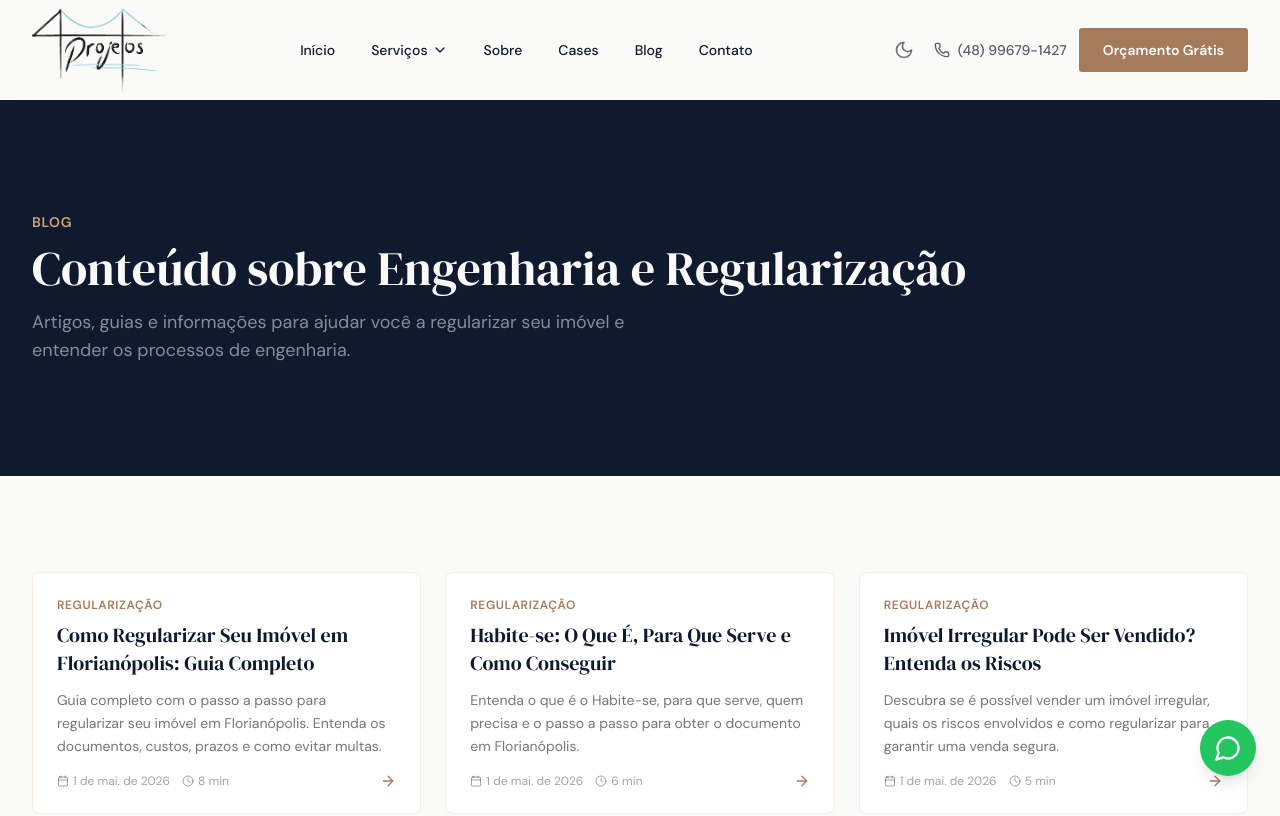
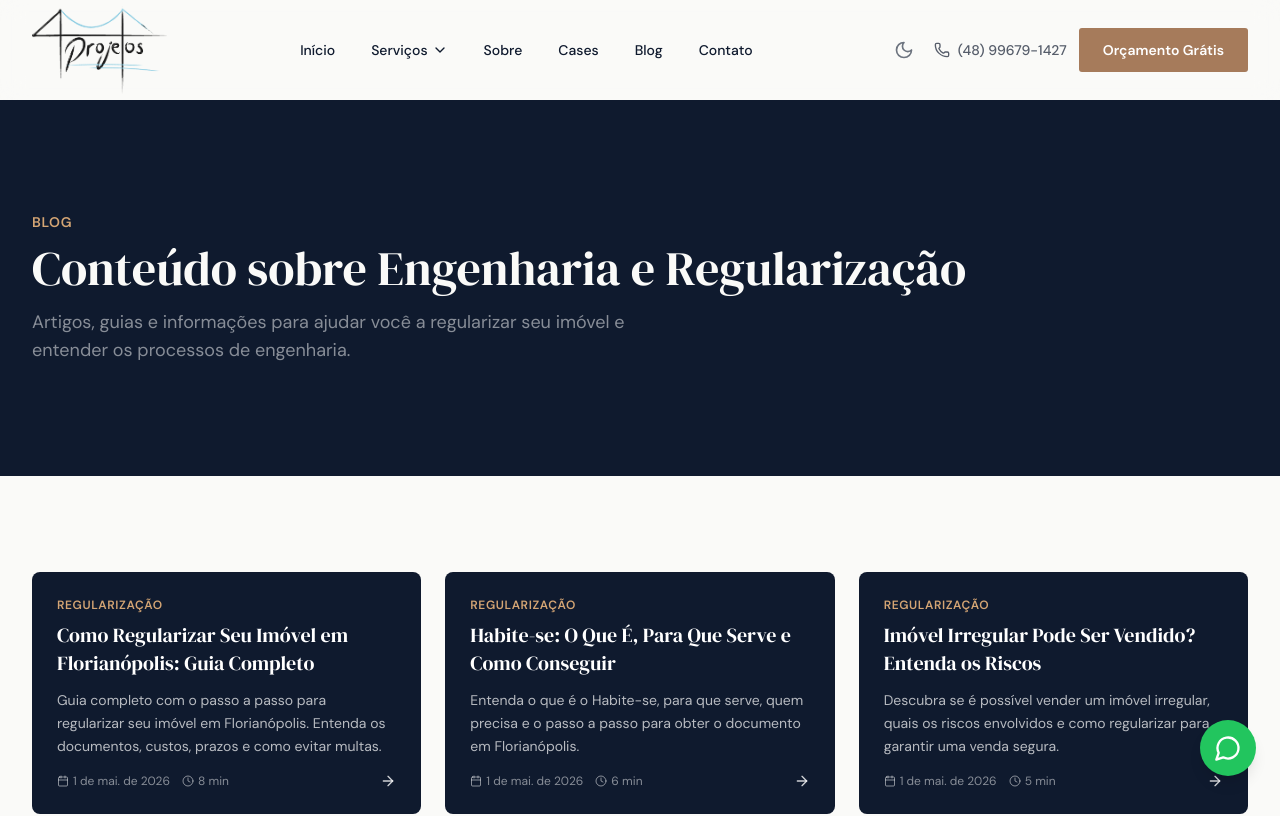
Before and after one commit to JonesGit4/4projetos-site, a Next.js app: page /blog in a window 1280 px wide. Shown: the top 816 px of the page. Built offline with nearby package versions, Linux system fonts and the light colour scheme.

Commit message:
fix: blog cards seguindo design system (navy/brand) + cores consistentes - Build:1777646245

```diff
--- a/src/app/blog/[slug]/page.tsx
+++ b/src/app/blog/[slug]/page.tsx
@@ -46,7 +46,7 @@ function renderContent(content: string) {
   function flushList() {
     if (listItems.length > 0) {
       elements.push(
-        <ul key={`ul-${elements.length}`} className="my-4 list-disc space-y-2 pl-6 text-charcoal/70 dark:text-gray-400">
+        <ul key={`ul-${elements.length}`} className="my-4 list-disc space-y-2 pl-6 text-charcoal/70 dark:text-offwhite/60">
           {listItems.map((li, i) => (
             <li key={i} dangerouslySetInnerHTML={{ __html: formatInline(li) }} />
           ))}
@@ -76,7 +76,7 @@ function renderContent(content: string) {
               {body.map((row, ri) => (
                 <tr key={ri} className="border-b border-copper-light/10 dark:border-navy-light/20">
                   {row.map((cell, ci) => (
-                    <td key={ci} className="px-3 py-2 text-charcoal/70 dark:text-gray-400" dangerouslySetInnerHTML={{ __html: formatInline(cell) }} />
+                    <td key={ci} className="px-3 py-2 text-charcoal/70 dark:text-offwhite/60" dangerouslySetInnerHTML={{ __html: formatInline(cell) }} />
                   ))}
                 </tr>
               ))}
@@ -137,7 +137,7 @@ function renderContent(content: string) {
       elements.push(
         <p
           key={`p-${i}`}
-          className="my-3 leading-relaxed text-charcoal/70 dark:text-gray-400"
+          className="my-3 leading-relaxed text-charcoal/70 dark:text-offwhite/60"
           dangerouslySetInnerHTML={{ __html: formatInline(line) }}
         />
       );
@@ -249,7 +249,7 @@ export default async function BlogPostPage({
                         <Link
                           key={r.slug}
                           href={`/blog/${r.slug}`}
-                          className="block text-sm text-charcoal/60 transition-colors hover:text-navy dark:text-gray-400 dark:hover:text-copper-light"
+                          className="block text-sm text-charcoal/60 transition-colors hover:text-navy dark:text-offwhite/60 dark:hover:text-copper-light"
                         >
                           {r.title}
                         </Link>
--- a/src/app/blog/page.tsx
+++ b/src/app/blog/page.tsx
@@ -41,20 +41,20 @@ export default function BlogPage() {
               <Link
                 key={post.slug}
                 href={`/blog/${post.slug}`}
-                className="group rounded-lg border border-copper-light/20 bg-white p-6 transition-all hover:border-copper hover:shadow-lg dark:border-navy-light/30 dark:bg-navy-light/20 dark:hover:border-copper"
+                className="group rounded-lg border border-navy/80 bg-navy p-6 transition-all hover:border-copper-light/20 hover:bg-white hover:shadow-lg dark:border-brand/80 dark:bg-brand dark:hover:border-brand-light/30 dark:hover:bg-white"
               >
-                <p className="mb-2 text-xs font-semibold uppercase tracking-wider text-copper">
+                <p className="mb-2 text-xs font-semibold uppercase tracking-wider text-copper-light transition-colors group-hover:text-copper dark:text-white/70 dark:group-hover:text-brand">
                   {post.category === "regularizacao"
                     ? "Regularização"
                     : "Engenharia"}
                 </p>
-                <h2 className="mb-3 font-heading text-xl text-navy transition-colors group-hover:text-copper dark:text-offwhite">
+                <h2 className="mb-3 font-heading text-xl text-white transition-colors group-hover:text-navy dark:text-white dark:group-hover:text-navy">
                   {post.title}
                 </h2>
-                <p className="mb-4 line-clamp-3 text-sm leading-relaxed text-charcoal/60 dark:text-gray-400">
+                <p className="mb-4 line-clamp-3 text-sm leading-relaxed text-white/70 transition-colors group-hover:text-charcoal/60 dark:text-white/70 dark:group-hover:text-charcoal/60">
                   {post.description}
                 </p>
-                <div className="flex items-center justify-between text-xs text-charcoal/40 dark:text-gray-500">
+                <div className="flex items-center justify-between text-xs text-white/50 transition-colors group-hover:text-charcoal/40 dark:text-white/50 dark:group-hover:text-charcoal/40">
                   <div className="flex items-center gap-3">
                     <span className="flex items-center gap-1">
                       <Calendar className="h-3 w-3" />
@@ -68,7 +68,7 @@ export default function BlogPage() {
                       <Clock className="h-3 w-3" /> {post.readTime}
                     </span>
                   </div>
-                  <ArrowRight className="h-4 w-4 text-copper transition-transform group-hover:translate-x-1" />
+                  <ArrowRight className="h-4 w-4 text-white/80 transition-all group-hover:translate-x-1 group-hover:text-copper dark:text-white/80 dark:group-hover:text-brand" />
                 </div>
               </Link>
             ))}
```
